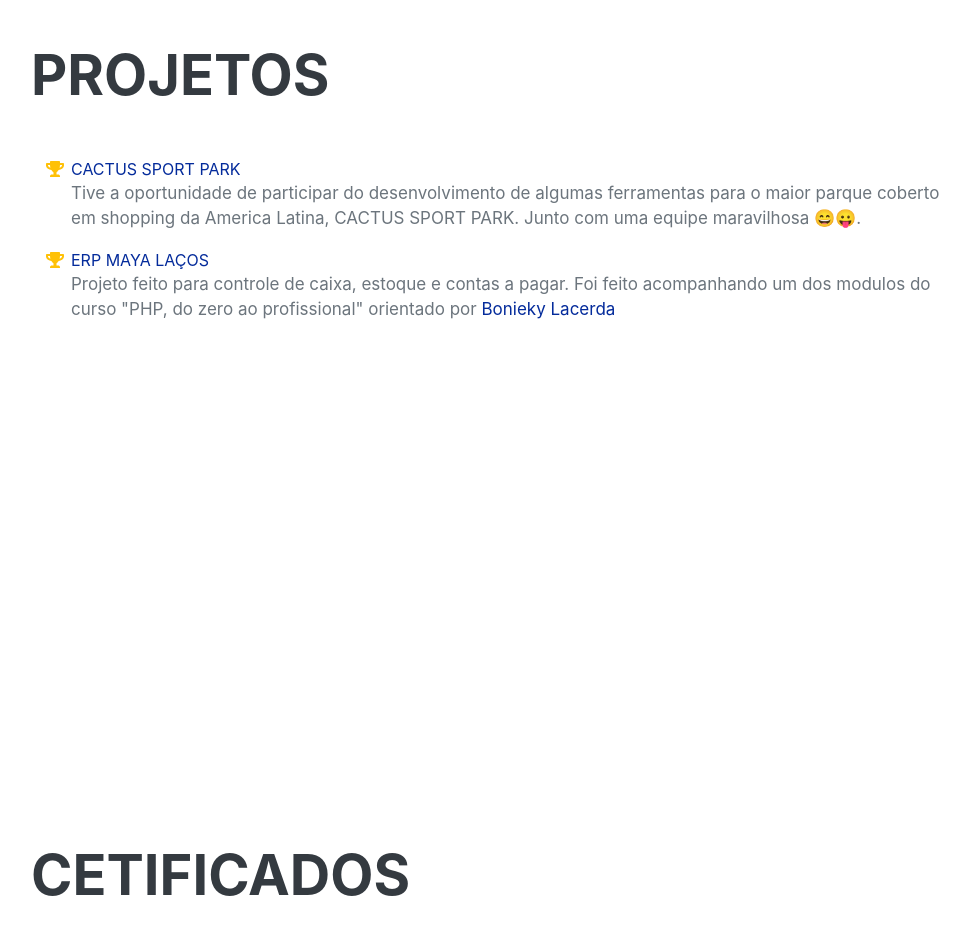
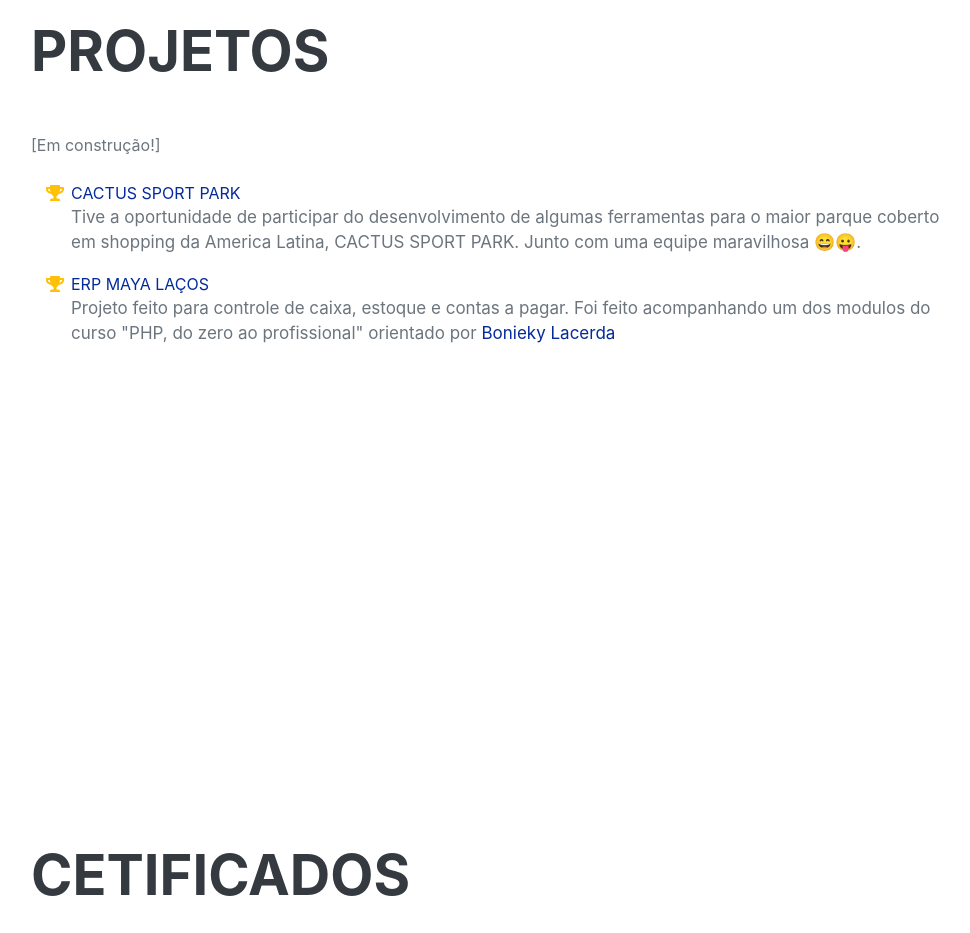
Before and after one commit to Flipe-TI/Flipe-TI.github.io, a plain HTML site: page index.html in a window 1280 px wide. Shown: the part 4600-5533 px from the top of the page, without its empty margins (289-1259 px from the left). Drawn offline with nearby package versions, Linux system fonts and the light colour scheme; a web font is replaced by a local one.

Commit message:
README gif add

```diff
--- a/index.html
+++ b/index.html
@@ -204,6 +204,8 @@
             <section class="resume-section" id="awards">
                 <div class="resume-section-content">
                     <h2 class="mb-5">Projetos</h2>
+                    <div>[Em construção!]</div>
+                    <br>
                     <ul class="fa-ul mb-0">
                         <li>
                             <span class="fa-li"><i class="fas fa-trophy text-warning"></i></span>
```
Also changed, not shown: README.md.
